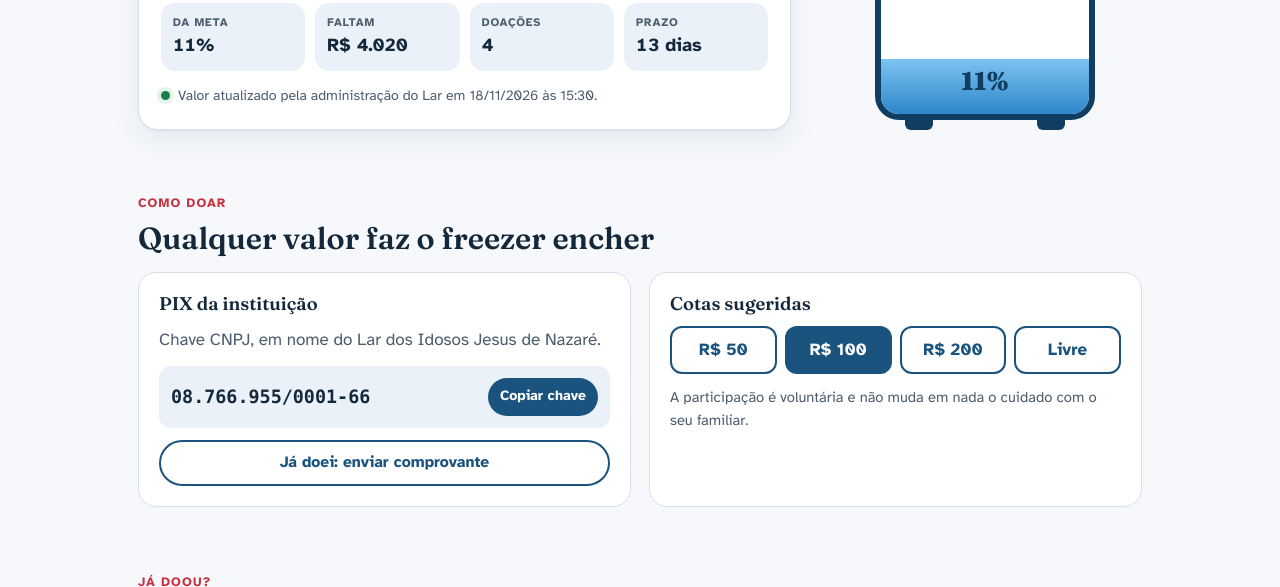
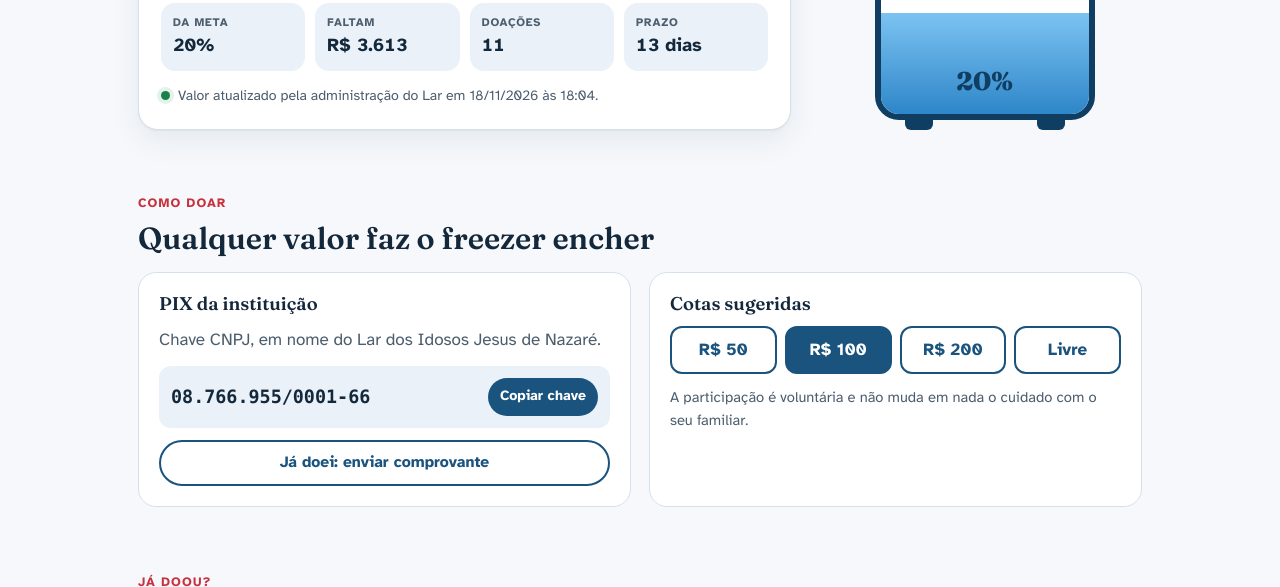
Before and after one commit to djustoiatp/campanhalijen, a plain HTML site: page index.html in a window 1280 px wide. Shown: the part 513-1100 px from the top of the page. Drawn offline with Linux system fonts and the light colour scheme.

Commit message:
Atualizar o index.html

```diff
--- a/index.html
+++ b/index.html
@@ -28,7 +28,7 @@
       e o texto que aparece embaixo dela.
    ===================================================================== */
 window.LIJEN_CFG = {
-  atualizado: "18/11/2026 15:30",
+  atualizado: "18/11/2026 18:04",
 
   doacoes: [
     // ["18/11", 100],
@@ -36,6 +36,13 @@ window.LIJEN_CFG = {
     ["18/11", 30],
     ["18/11", 100],
     ["18/11", 300],
+    ["18/11", 50],
+    ["18/11", 50],
+    ["18/11", 100],
+    ["18/11", 7],
+    ["18/11", 50],
+    ["18/11", 50],
+    ["18/11", 100],
   ],
 
   etapas: [
```
